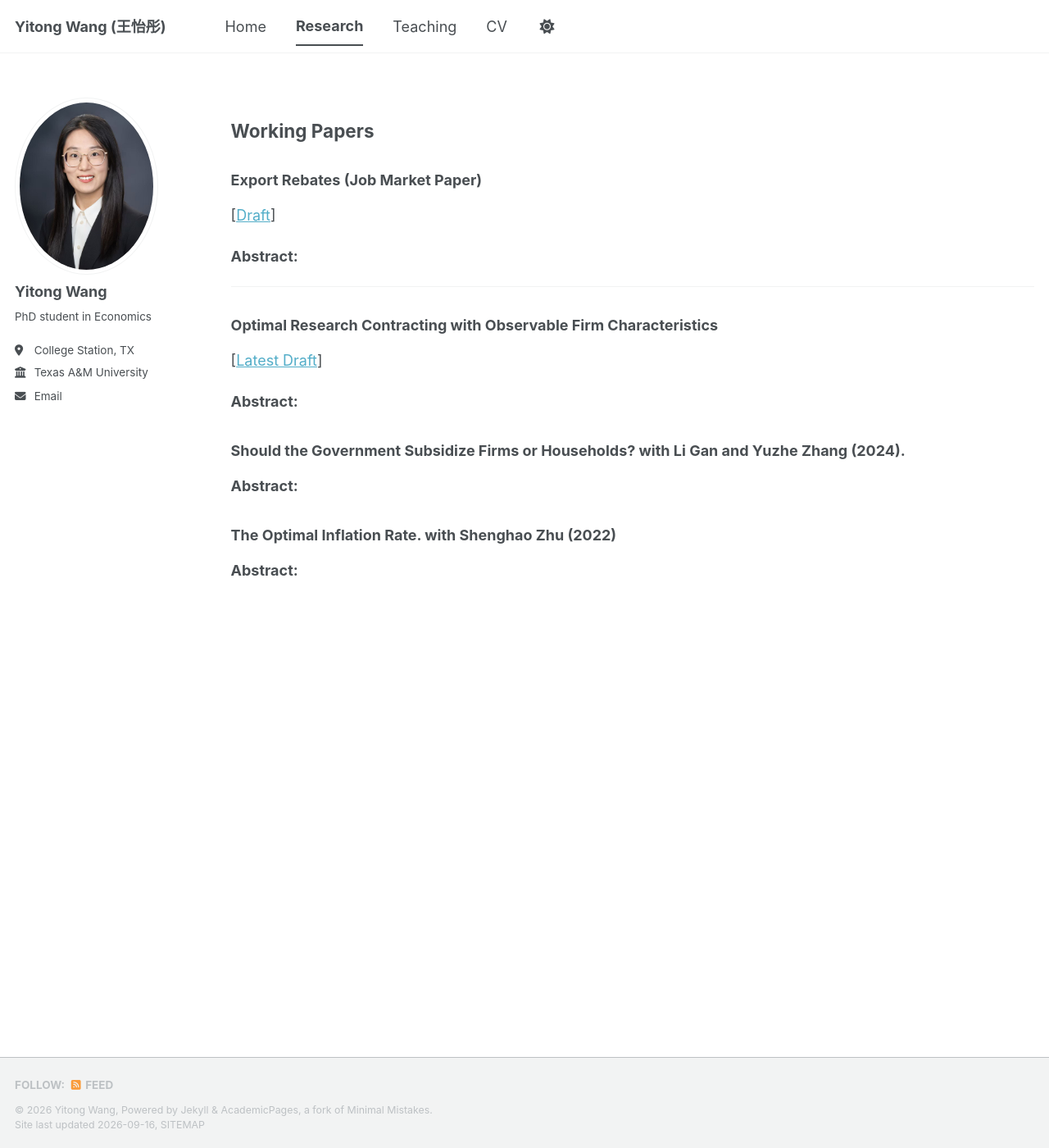
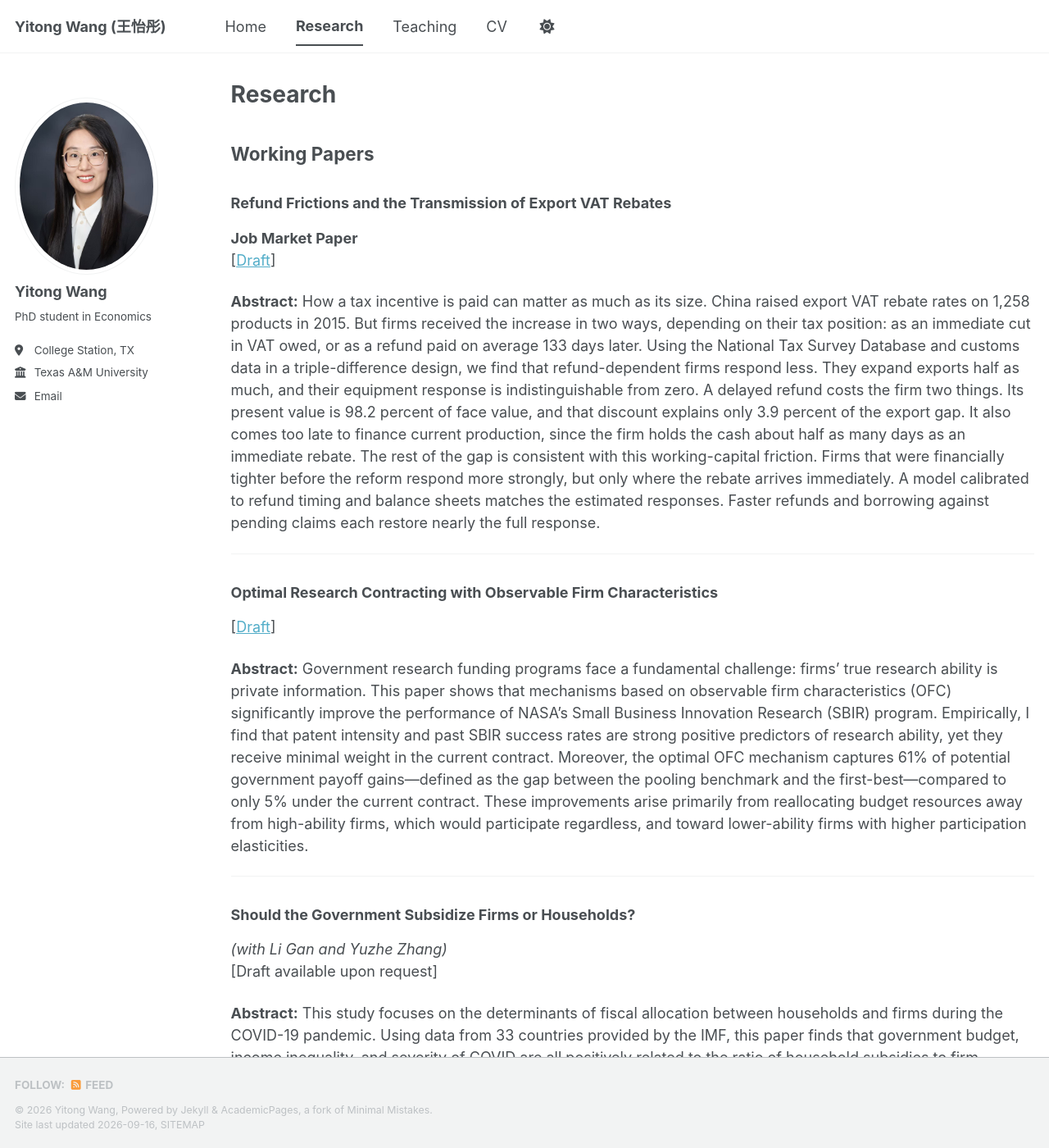
Before and after one commit to yitongwang-econ/yitongwang-econ.github.io, a Jekyll site: the page built from _pages/research.md, in a window 1280 px wide and 1400 px high. Shown: the whole window at 82% size. Built offline with Jekyll 4.4.1, drawn with Linux system fonts in a browser that asks for light colours; a style sheet for code colours, icons or effects is not loaded; some of the changed text lies outside the part shown.

Commit message:
Update research.md

```diff
--- a/_pages/research.md
+++ b/_pages/research.md
@@ -1,5 +1,6 @@
 ---
 layout: archive
+title: "Research"
 permalink: /research/
 author_profile: true
 ---
@@ -8,25 +9,31 @@ author_profile: true
 
 ## Working Papers
 
-### Export Rebates (Job Market Paper)
+### Refund Frictions and the Transmission of Export VAT Rebates
+**Job Market Paper**
+[[Draft](/files/jmp.pdf)]
 
-[[Draft](#)]
-
-**Abstract:**
+**Abstract:** How a tax incentive is paid can matter as much as its size. China raised export VAT rebate rates on 1,258 products in 2015. But firms received the increase in two ways, depending on their tax position: as an immediate cut in VAT owed, or as a refund paid on average 133 days later. Using the National Tax Survey Database and customs data in a triple-difference design, we find that refund-dependent firms respond less. They expand exports half as much, and their equipment response is indistinguishable from zero. A delayed refund costs the firm two things. Its present value is 98.2 percent of face value, and that discount explains only 3.9 percent of the export gap. It also comes too late to finance current production, since the firm holds the cash about half as many days as an immediate rebate. The rest of the gap is consistent with this working-capital friction. Firms that were financially tighter before the reform respond more strongly, but only where the rebate arrives immediately. A model calibrated to refund timing and balance sheets matches the estimated responses. Faster refunds and borrowing against pending claims each restore nearly the full response.
 
 ---
 
 ### Optimal Research Contracting with Observable Firm Characteristics
+[[Draft](/files/research_contracting.pdf)]
 
-[[Latest Draft](/files/jmp.pdf)]
+**Abstract:** Government research funding programs face a fundamental challenge: firms' true research ability is private information. This paper shows that mechanisms based on observable firm characteristics (OFC) significantly improve the performance of NASA’s Small Business Innovation Research (SBIR) program. Empirically, I find that patent intensity and past SBIR success rates are strong positive predictors of research ability, yet they receive minimal weight in the current contract. Moreover, the optimal OFC mechanism captures 61% of potential government payoff gains—defined as the gap between the pooling benchmark and the first-best—compared to only 5% under the current contract. These improvements arise primarily from reallocating budget resources away from high-ability firms, which would participate regardless, and toward lower-ability firms with higher participation elasticities.
 
-**Abstract:**
+---
 
+### Should the Government Subsidize Firms or Households?
+*(with Li Gan and Yuzhe Zhang)*
+[Draft available upon request]
 
-### Should the Government Subsidize Firms or Households? with Li Gan and Yuzhe Zhang (2024).
+**Abstract:** This study focuses on the determinants of fiscal allocation between households and firms during the COVID-19 pandemic. Using data from 33 countries provided by the IMF, this paper finds that government budget, income inequality, and severity of COVID are all positively related to the ratio of household subsidies to firm subsidies. To theoretically explore these relationships, we develop a simple static model whose predictions align with our empirical findings. To capture the dynamic and nonlinear impacts of these factors, we then extend the model to a dynamic framework. This dynamic model allows us to quantify the extent to which these factors can explain the variation in fiscal allocation.
 
-**Abstract:**
+---
 
-### The Optimal Inflation Rate. with Shenghao Zhu (2022)
+### The Optimal Inflation Rate
+*(with Shenghao Zhu)*
+[Draft available upon request]
 
-**Abstract:**
+**Abstract:** We derive an optimal inflation rate schedule in an infinite-horizon Aiyagari-Bewley-Huggett economy with idiosyncratic risk in labor income and investment income. First, we solve the Mean-Field Games with HJB and KFE equations and find that the wealth distribution in a special case with two income types has a generalized Pareto tail, along with a Dirac mass point at the lower boundary with low income. Second, the optimal inflation rate can be expressed in terms of sufficient statistics using a perturbation method. Third, an upwind scheme algorithm is designed to verify the theory and match empirical data. In an extension, we build a model with firms and an endogenous labor market to derive the relationship between the inflation rate, social welfare, and inequality.
```
